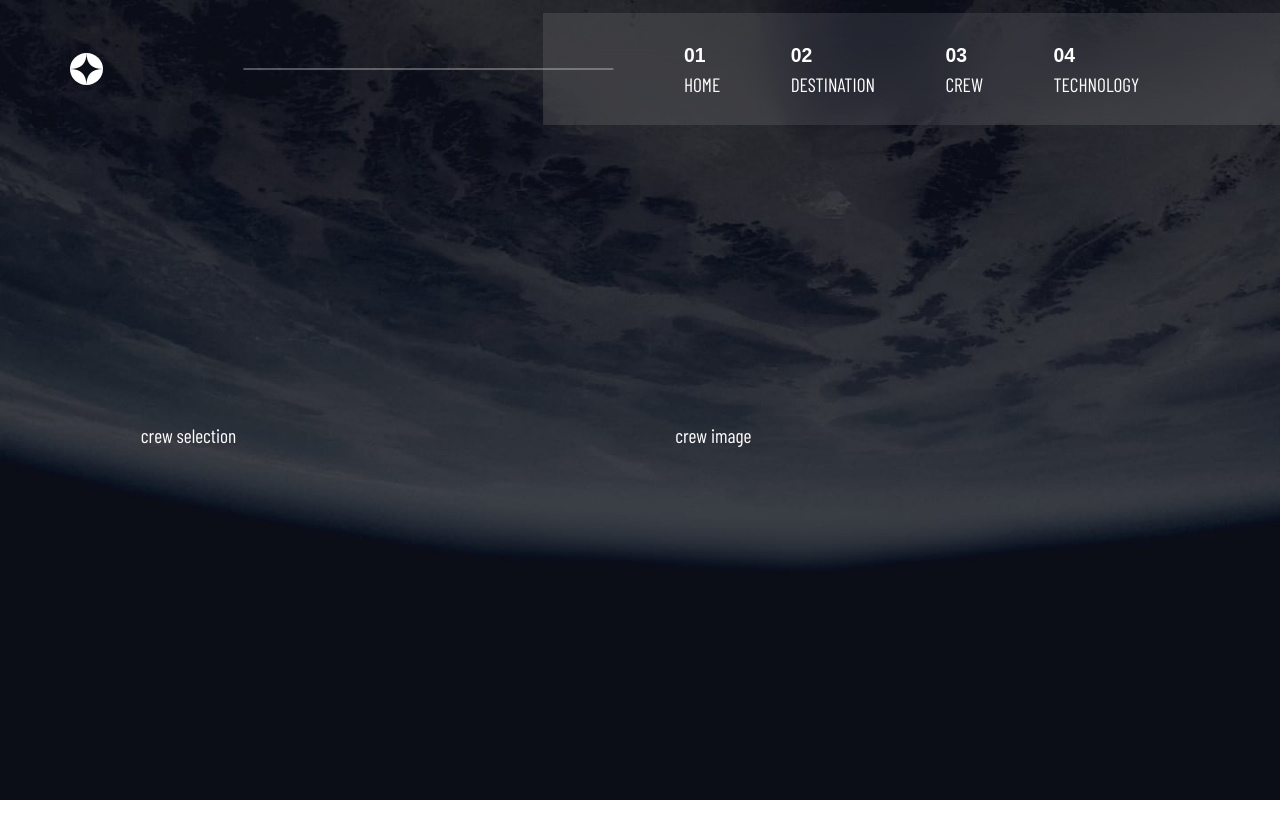
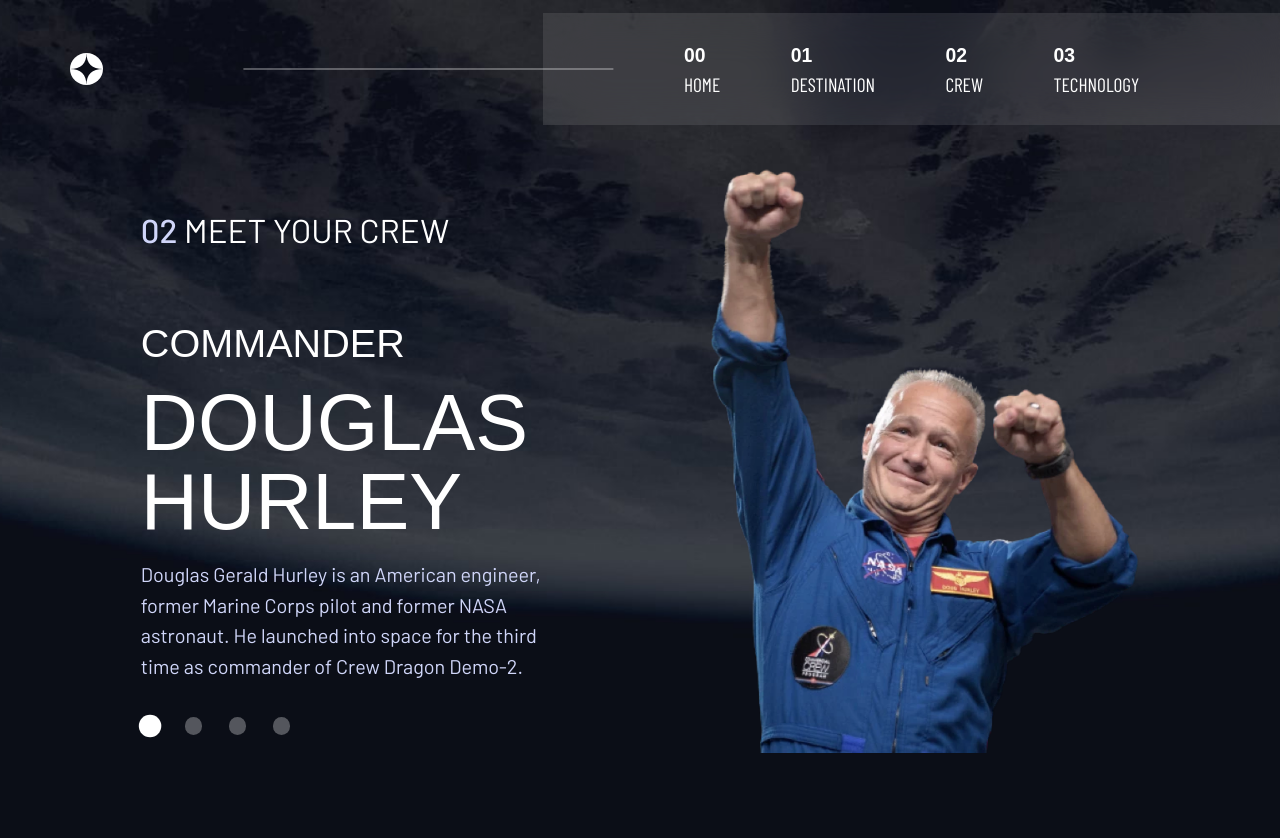
Before and after one commit to Eh1z/interactive_UI, a React (Vite) app: page /crew in a window 1280 px wide. Shown: the top 838 px of the page. Before the commit the page ends 800 px from the top, so only its background shows below. Built offline with nearby package versions, Linux system fonts and the light colour scheme; a web font is replaced by a local one.

Commit message:
crew page done

```diff
--- a/src/components/Navbar.tsx
+++ b/src/components/Navbar.tsx
@@ -23,8 +23,7 @@
 			<div className="hidden sm:flex w-full max-w-7xl bg-white/10 backdrop-blur-xl  items-center gap-16 justify-center px-4 md:px-16 xl:px-32 py-6">
 				{navLinks.map((link, index) => (
 					<a href={link.url} key={index} className="uppercase">
-						<span className="font-bold">0{index + 1}</span>{" "}
-						{link.title}
+						<span className="font-bold">0{index}</span> {link.title}
 					</a>
 				))}
 			</div>
--- a/src/pages/Crew.tsx
+++ b/src/pages/Crew.tsx
@@ -1,30 +1,89 @@
 import { useState, useEffect } from "react";
 
 const Crew = () => {
-	const [bg, setBg] = useState(getBg());
+	const crew = [
+		{
+			name: "Douglas Hurley",
+			rank: "Commander",
+			info: "Douglas Gerald Hurley is an American engineer, former Marine Corps pilot and former NASA astronaut. He launched into space for the third time as commander of Crew Dragon Demo-2.",
+			img: "douglas-hurley.webp",
+		},
+		{
+			name: "Mark Shuttleworth",
+			rank: "Mission Specialist",
+			info: "Mark Richard Shuttleworth is the founder and CEO of Canonical, the company behind the Linux-based Ubuntu operating system. Shuttleworth became the first South African to travel to space as a space tourist.",
+			img: "mark-shuttleworth.png",
+		},
+		{
+			name: "Victor Glover",
+			rank: "Pilot",
+			info: "Pilot on the first operational flight of the SpaceX Crew Dragon to the International Space Station. Glover is a commander in the U.S. Navy where he pilots an F/A-18.He was a crew member of Expedition 64, and served as a station systems flight engineer. ",
+			img: "victor-glover.webp",
+		},
+		{
+			name: "Anousheh Ansari",
+			rank: "Flight Engineer",
+			info: "Anousheh Ansari is an Iranian American engineer and co-founder of Prodea Systems. Ansari was the fourth self-funded space tourist, the first self-funded woman to fly to the ISS, and the first Iranian in space.  ",
+			img: "anousheh-ansari.webp",
+		},
+	];
 
-	function getBg() {
-		if (window.innerWidth < 640) {
-			return 'url("/crew/background-crew-mobile.jpg")';
-		} else if (window.innerWidth < 768) {
-			return 'url("/crew/background-crew-tablet.jpg")';
-		} else {
-			return 'url("/crew/background-crew-desktop.jpg")';
-		}
-	}
+	const [activeIndex, setActiveIndex] = useState(0);
+
 	return (
 		<div
-			className="padding w-full min-h-screen bg-cover bg-center bg-no-repeat  flex justify-center items-center"
-			style={{ backgroundImage: bg }}
+			className="padding w-full min-h-screen bg-cover bg-center bg-no-repeat flex justify-center items-center"
+			style={{
+				backgroundImage: `url('/crew/background-crew-desktop.jpg')`,
+			}}
 		>
 			{/* Crew Carousel */}
-			<div className="content grid grid-cols-1 xl:grid-cols-2 gap-16 pt-16 text-white">
-				{/* crew details  */}
-				<div className="flex flex-col gap-16  ">crew selection</div>
+			<div className="content grid grid-cols-1 xl:grid-cols-2 gap-32  pt-16 text-white transition-all duration-700 ease-[cubic-bezier(0.87,0,0.13,1)]">
+				{/* Crew details */}
+				<div className="flex flex-col items-center xl:items-start text-center xl:text-left">
+					<p className="text-xl sm:text-2xl md:text-3xl pb-16">
+						<button className="text-text text-xl sm:text-2xl md:text-3xl font-medium ">
+							02
+						</button>{" "}
+						MEET YOUR CREW
+					</p>
 
-				{/*  crew image */}
-				<div className="flex flex-col items-center text-center xl:text-left xl:items-start">
-					<div> crew image</div>
+					<span className="text-white text-2xl sm:text-3xl md:text-4xl uppercase transition-opacity duration-500 ease-in-out">
+						{crew[activeIndex].rank}
+					</span>
+
+					<span className="py-4 text-white text-5xl md:text-6xl lg:text-7xl uppercase transition-opacity duration-500 ease-in-out">
+						{crew[activeIndex].name}
+					</span>
+
+					<p className="text-text max-w-lg text-sm sm:text-base md:text-lg transition-opacity duration-500 ease-in-out">
+						{crew[activeIndex].info}
+					</p>
+
+					{/* Dots navigation */}
+					<div className="mt-8 flex gap-6 items-center">
+						{crew.map((_, idx) => (
+							<button
+								key={idx}
+								onClick={() => setActiveIndex(idx)}
+								className={`w-4 h-4 rounded-full transition-all duration-500 ${
+									activeIndex === idx
+										? "bg-white scale-125"
+										: "bg-white/30 hover:bg-white/50"
+								}`}
+							/>
+						))}
+					</div>
+				</div>
+
+				{/* Crew image */}
+				<div className="w-full max-w-[500px] h-[500px] flex justify-center items-center">
+					<img
+						key={crew[activeIndex].img} // helps trigger animation
+						src={`/crew/image-${crew[activeIndex].img}`}
+						alt={crew[activeIndex].name}
+						className="w-full h-auto object-contain transition-all duration-700 ease-[cubic-bezier(0.87,0,0.13,1)]"
+					/>
 				</div>
 			</div>
 		</div>
```
